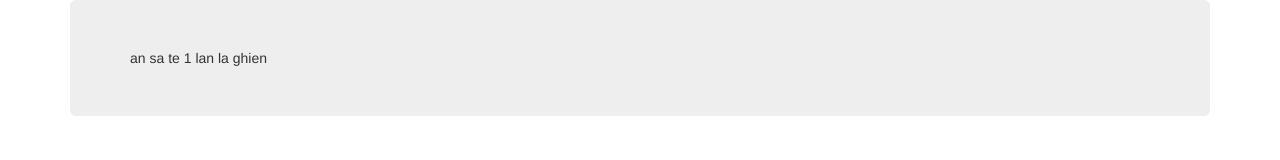
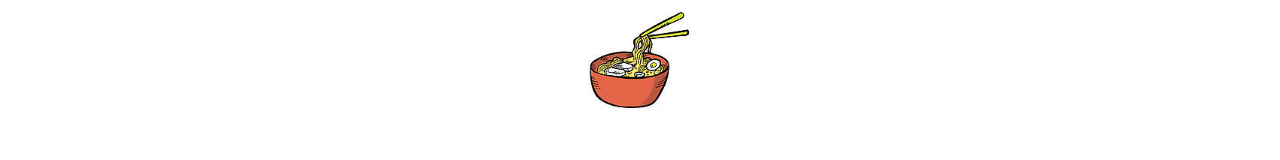
Before and after one commit to HoangNguyen174/ghiensate, a website: page index.html in a window 1280 px wide. Drawn offline with nearby package versions, Linux system fonts and the light colour scheme.

Commit message:
change index

```diff
--- a/index.html
+++ b/index.html
@@ -8,21 +8,17 @@
     <link rel="icon" href="http://www.freeiconspng.com/uploads/burn-burning-fire-flame-heat-icon--icon-search-engine-20.png">
     <!-- Latest compiled and minified CSS -->
     <link rel="stylesheet" href="https://maxcdn.bootstrapcdn.com/bootstrap/3.3.7/css/bootstrap.min.css" integrity="sha384-BVYiiSIFeK1dGmJRAkycuHAHRg32OmUcww7on3RYdg4Va+PmSTsz/K68vbdEjh4u" crossorigin="anonymous">
+
   </head>
 
 
   <body>
-    <div class="container">
+    <div style="text-align: center;">
+        <img src="images/header.jpg" height="10%" width="10%" align="middle">
+    </div>
+    <div>
 
-      <!-- Hompage Content -->
-      <div class="jumbotron">
-        an sa te 1 lan la ghien
-      </div>
-
-    <!-- Webpage Footer -->
-    <footer class="footer">
-    </footer>
-  </div>
+    </div>
   <!-- No jQuery or JavaScript needed on this page -->
   </body>
 
```
Also changed, not shown: public/images/header.jpg (added), 4 other files.
